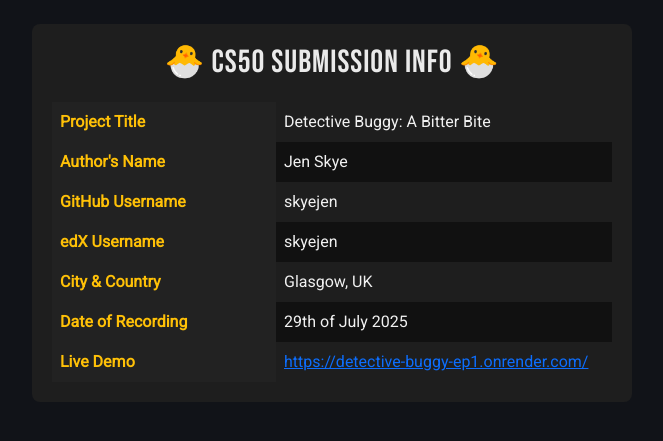
After one commit to skyejen/detective-buggy-ep1, a Flask app: page /cs50-info in a window 1280 px wide. The commit adds this page. Shown: the top 441 px of the page, without its empty margins (308-971 px from the left). Run offline with Flask 3, Linux system fonts and the light colour scheme; some libraries are stand-ins or nearby versions; some web fonts are replaced.

Commit message:
Add CS50-info page for the CS50x assignment submission video

```diff
--- a/app.py
+++ b/app.py
@@ -1021,6 +1021,13 @@
     )
 
 
+# Internal only - this is required to display in the CS50x submission video
+@app.route("/cs50-info")
+def cs50_info():
+
+    return render_template("cs50-info.html")
+
+
 # Internal only
 @app.route("/analytics")
 def analytics():
--- a/static/styles.css
+++ b/static/styles.css
@@ -819,3 +819,32 @@
     border-bottom: 1px solid #333; /* Optional: for visual separation on mobile */
   }
 }
+
+
+/* CS50 INFO */
+
+.internal-panel {
+  background-color: #1e1e1e;
+  padding: 20px;
+  border-radius: 8px;
+  max-width: 600px;
+  margin: auto;
+}
+
+.info-table {
+  width: 100%;
+  border-collapse: collapse;
+}
+
+.info-table th {
+  text-align: left;
+  padding: 8px;
+  color: #ffc107;
+  width: 40%;
+}
+
+.info-table td {
+  padding: 8px;
+  color: #f1f1f1;
+  font-weight: 500;
+}
--- /dev/null
+++ b/templates/cs50-info.html
@@ -0,0 +1,39 @@
+{% extends "layout.html" %}
+{% block content %}
+
+<div class="internal-panel">
+  <h2>🐣 CS50 Submission Info 🐣</h2>
+  <table class="info-table">
+    <tr>
+      <th>Project Title</th>
+      <td>Detective Buggy: A Bitter Bite</td>
+    </tr>
+    <tr>
+      <th>Author's Name</th>
+      <td>Jen Skye</td>
+    </tr>
+    <tr>
+      <th>GitHub Username</th>
+      <td>skyejen</td>
+    </tr>
+    <tr>
+      <th>edX Username</th>
+      <td>skyejen</td>
+    </tr>
+    <tr>
+      <th>City & Country</th>
+      <td>Glasgow, UK</td>
+    </tr>
+    <tr>
+      <th>Date of Recording</th>
+      <td>29th of July 2025</td>
+    </tr>
+    <tr>
+      <th>Live Demo</th>
+      <td><a href="https://detective-buggy-ep1.onrender.com/" target="_blank">https://detective-buggy-ep1.onrender.com/</a></td>
+
+    </tr>
+  </table>
+</div>
+
+{% endblock %}
```
